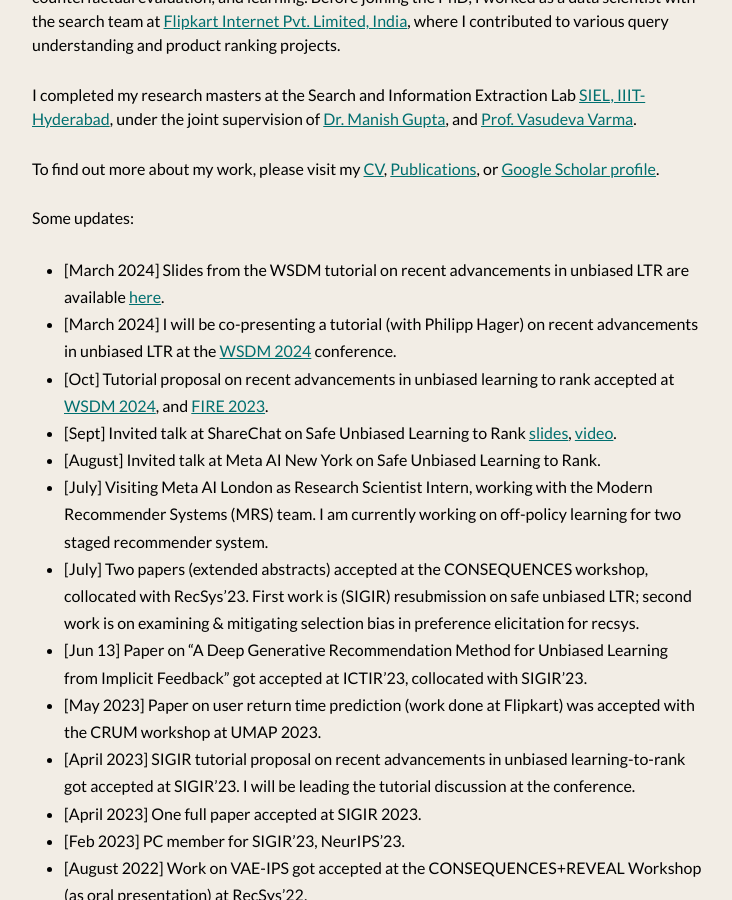
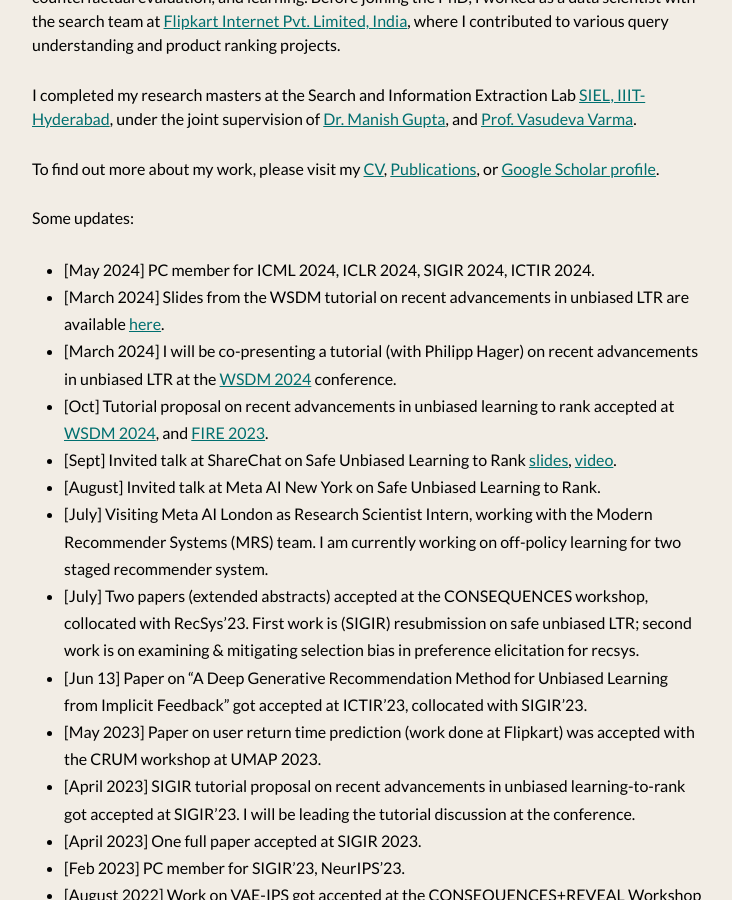
Before and after one commit to shashankg7/shashankg7.github.io, a Jekyll site: the page built from index.md, in a window 1280 px wide and 900 px high, scrolled down 379 px. Shown: the whole window, without its empty margins (272-1004 px from the left). Built offline with Jekyll 4.4.1, drawn with Linux system fonts in a browser that asks for light colours; nearby versions of some CDN libraries.

Commit message:
Update index.md

```diff
--- a/index.md
+++ b/index.md
@@ -15,6 +15,7 @@
 
 Some updates:
 
+* [May 2024] PC member for ICML 2024, ICLR 2024, SIGIR 2024, ICTIR 2024.
 * [March 2024] Slides from the WSDM tutorial on recent advancements in unbiased LTR are available [here](https://sites.google.com/view/wsdm-2024-tutorial-ultr/).
 * [March 2024] I will be co-presenting a tutorial (with Philipp Hager) on recent advancements in unbiased LTR at the [WSDM 2024](https://sites.google.com/view/wsdm-2024-tutorial-ultr/) conference.
 * [Oct] Tutorial proposal on recent advancements in unbiased learning to rank accepted at [WSDM 2024](https://www.wsdm-conference.org/2024/tutorials/), and [FIRE 2023](https://sites.google.com/view/fire-2023-ultr-tutorial/home).
```
